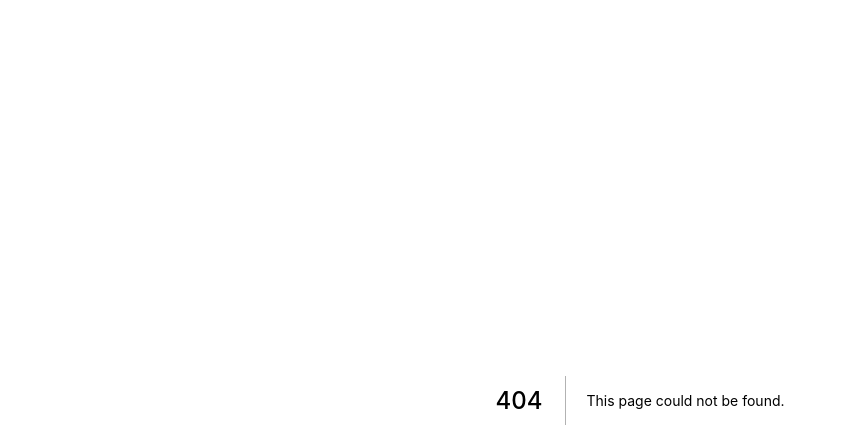
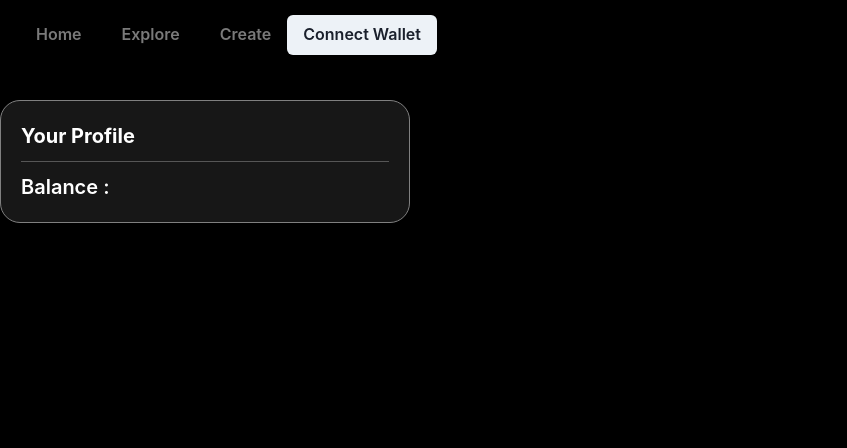
Before and after one commit to Arch0125/vibesea2, a Next.js app: page /ExplorePage in a window 1280 px wide. Before the commit this address had no page. Shown: the top 448 px of the page, without its empty margins (0-847 px from the left). Built offline with nearby package versions, Linux system fonts and the light colour scheme.

Commit message:
Add Explore Page

```diff
--- a/package.json
+++ b/package.json
@@ -17,7 +17,8 @@
     "framer-motion": "^6",
     "next": "12.1.6",
     "react": "18.1.0",
-    "react-dom": "18.1.0"
+    "react-dom": "18.1.0",
+    "react-router-dom": "^6.3.0"
   },
   "devDependencies": {
     "@types/node": "17.0.40",
--- /dev/null
+++ b/pages/ExplorePage.tsx
@@ -0,0 +1,30 @@
+import { Box, Divider, Flex, Text } from '@chakra-ui/react';
+import * as React from 'react';
+import { useMetamask } from './api/components/context/metamsk.context';
+import Navbar from './api/components/Navbar';
+
+const ExplorePage =() =>{
+
+    const{provider,walletAddress, balance}=useMetamask();
+
+    return(
+        <>
+        <Navbar/>
+        <Flex flexDirection={"row"} bgColor={"black"} height={"100vh"} width={"100vw"} >
+            <Box textAlign={"start"} width={"40%"} height={"100vh"} >
+                <Box mt={"30px"} width={"80%"} height={"fit-content"} padding={"20px"} bgColor={"#171717"} borderRadius={"20px"} borderColor={"gray"} borderWidth={"1.5px"} >
+                    <Text color={"white"} fontSize={"xl"} fontWeight={"bold"} >Your Profile</Text>
+                    <Text mb={"10px"} color={"white"} mt={"10px"} >{walletAddress}</Text>
+                    <Divider/>
+                    <Text color={"white"} mt={'10px'} fontWeight={'semibold'} fontSize={"20px"} >Balance : &nbsp; {balance}</Text>
+                </Box>
+            </Box>
+            <Box>
+
+            </Box>
+        </Flex>
+        </>
+    )
+}
+
+export default ExplorePage
--- a/pages/api/components/Navbar.tsx
+++ b/pages/api/components/Navbar.tsx
@@ -16,7 +16,7 @@ const Navbar=() =>{
         <Flex px={"20px"} py={"15px"} flexDirection={"row"} width={"100vw"} bgColor={"black"} >
             <ButtonGroup>
                 <Button variant={"ghost"} colorScheme={"whiteAlpha"}>Home</Button>
-                <Button variant={"ghost"} colorScheme={"whiteAlpha"}>Explore</Button>
+                <a href='../../ExplorePage' ><Button variant={"ghost"} colorScheme={"whiteAlpha"}>Explore</Button></a>
                 <Button variant={"ghost"} colorScheme={"whiteAlpha"}>Create</Button>
             </ButtonGroup>
             {isWalletConnected && walletAddress && chain && currentWallet ?(<><ConnectedModal/></>):<NotConnectedModal/>}
```
Also changed, not shown: pages/index.tsx (+8 -4 lines), 1 other file (tests, documents, lock files or other folders).
